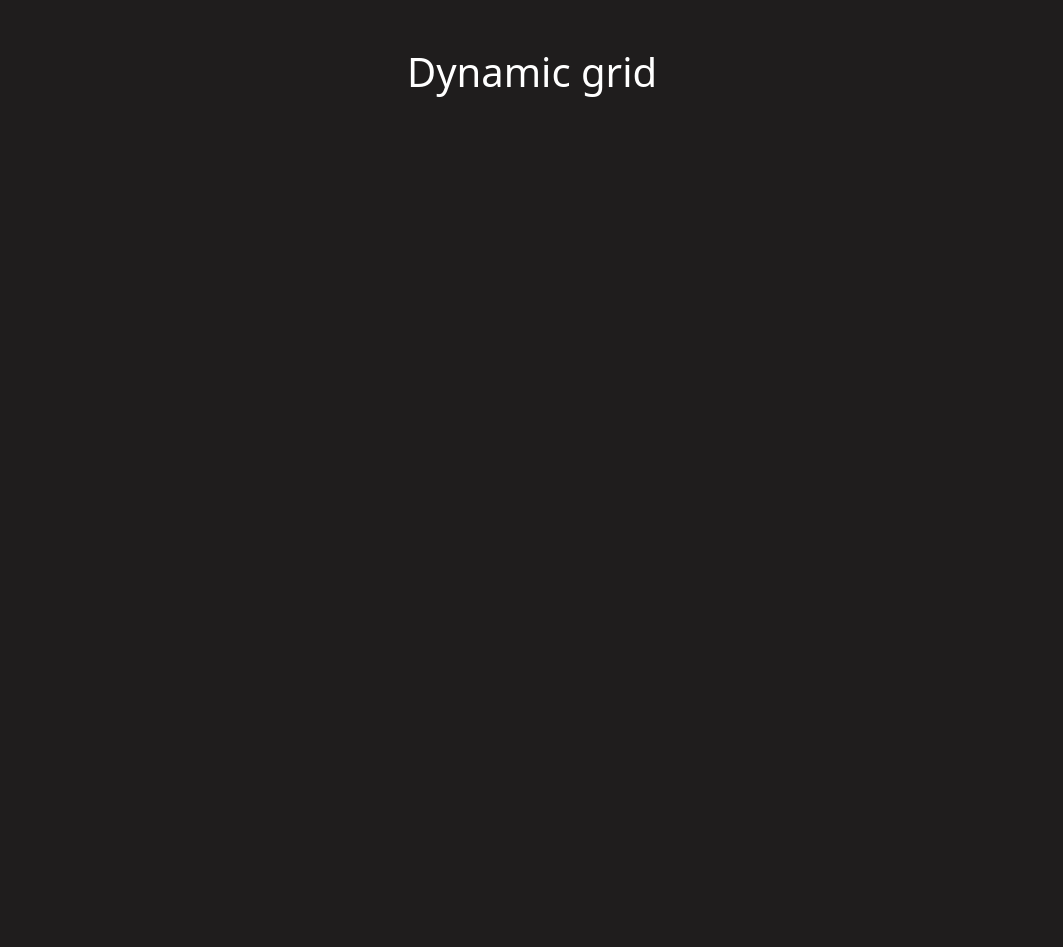
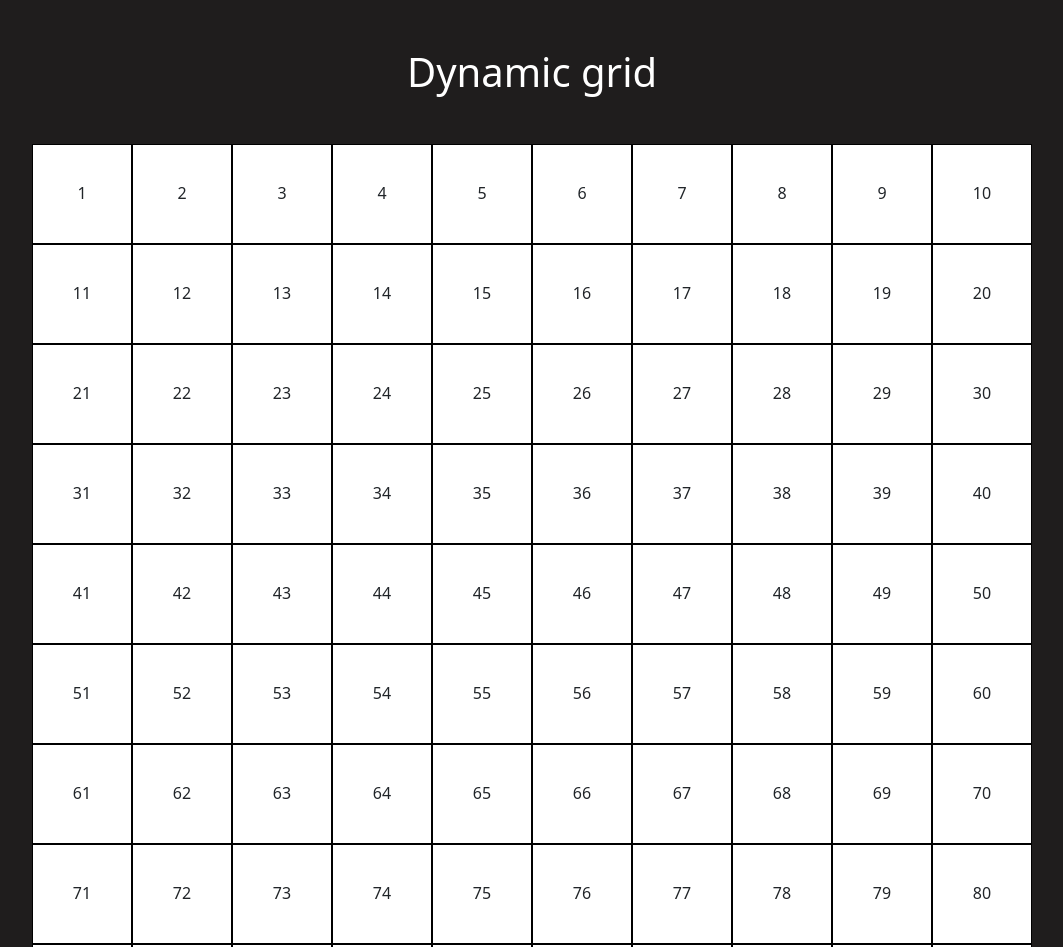
Before and after one commit to DarioLoForti/js-campominato-grid, a plain HTML site: page index.html in a window 1280 px wide. Shown: the top 947 px of the page, without its empty margins (108-1171 px from the left). Before the commit the page ends 800 px from the top, so only its background shows below. Drawn offline with nearby package versions, Linux system fonts and the light colour scheme.

Commit message:
adding ciclo for per la creazione della griglia

```diff
--- a/css/style.css
+++ b/css/style.css
@@ -14,4 +14,6 @@ body{
     height: 100px;
     border: 1px solid black;
     background-color: white;
+    text-align: center;
+    line-height: 6;
 }
--- a/index.html
+++ b/index.html
@@ -9,7 +9,7 @@
 </head>
 <body>
     <main class="my-5">
-        <h1 class="text-center text-white"> Dynamic grid</h1>
+        <h1 class="text-center text-white mb-5"> Dynamic grid</h1>
         <div class="d-flex justify-content-center">
             <div id="grid" class="d-flex flex-wrap"></div>
         </div>
--- a/js/script.js
+++ b/js/script.js
@@ -7,3 +7,16 @@ function createCell(num){
     element.innerText = num;
     return element;
 }
+
+// recupero l'elemento dal file html che contiene la griglia
+
+let grid = document.getElementById("grid");
+
+// eseguo un ciclo for per la creazione di tutte le celle
+
+for(i=1; i<=100; i++){
+    let square = createCell(i);
+
+    grid.appendChild(square);
+
+}
```
